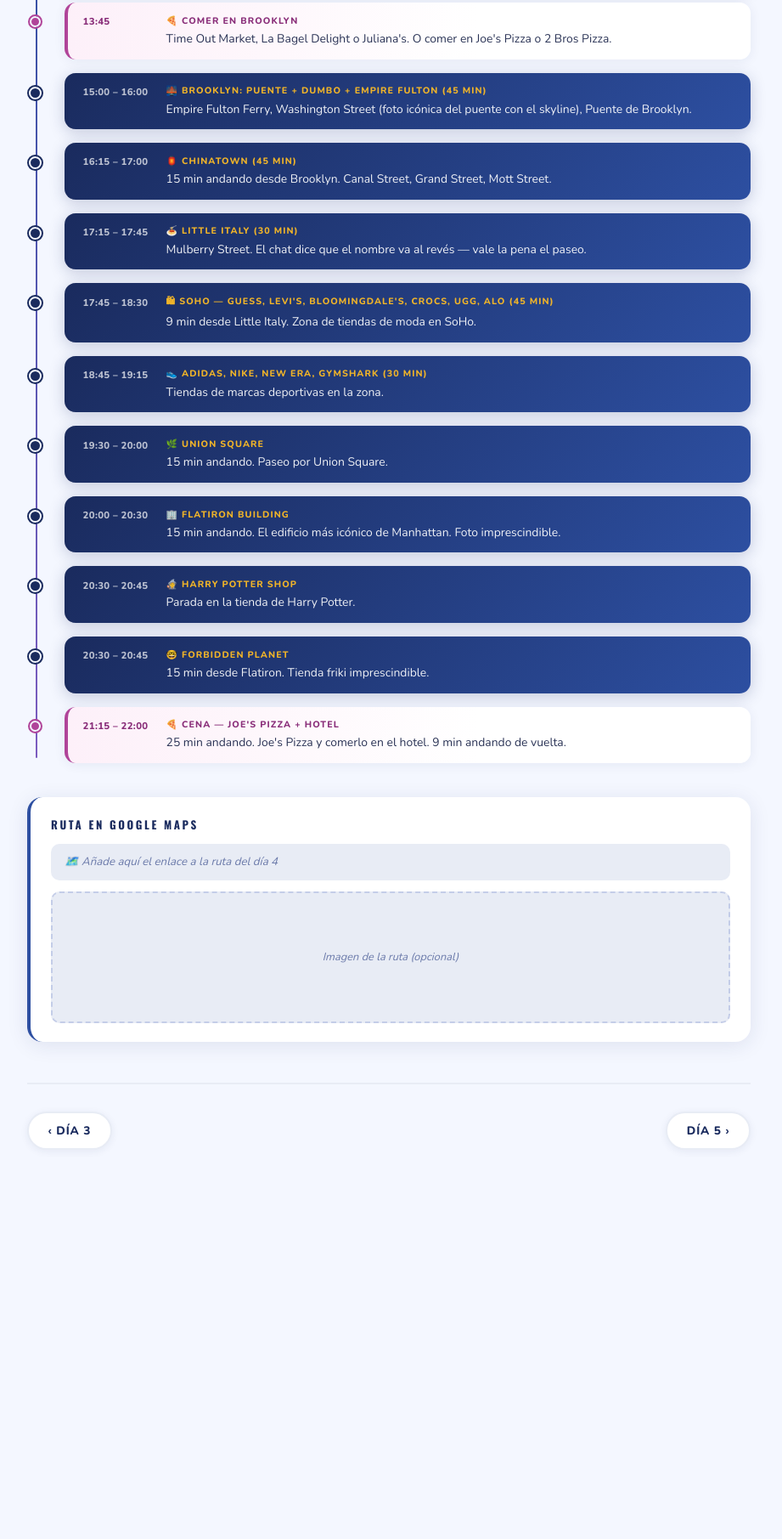
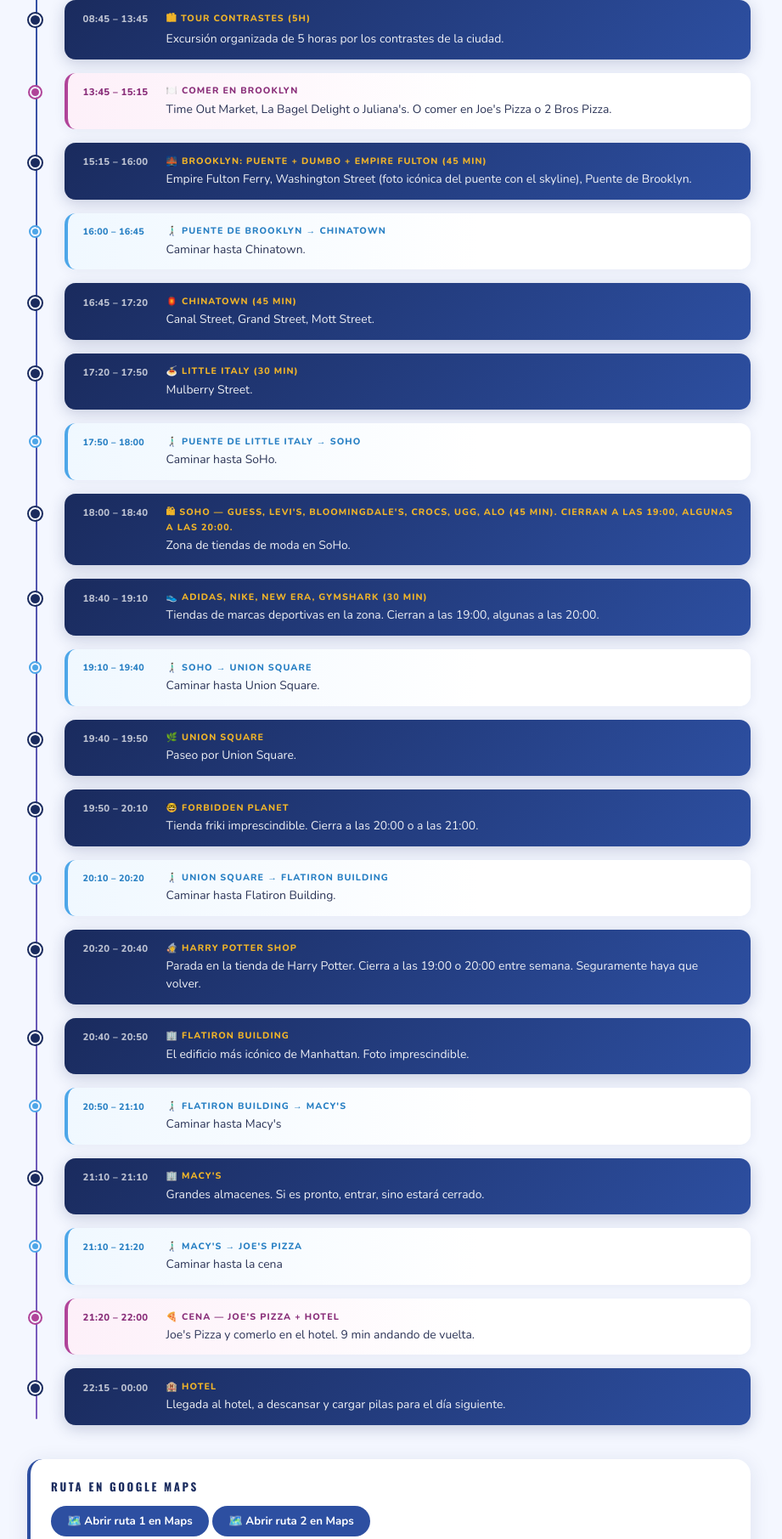
Before and after one commit to Mjorda05/nyc-trip, a plain HTML site: page days/dia4.html in a window 1280 px wide. Shown: the part 822-2633 px from the top of the page at 85% size, without its empty margins (182-1103 px from the left). Before the commit the page ends 2255 px from the top, so only its background shows below. Drawn offline with nearby package versions, Linux system fonts and the light colour scheme.

Commit message:
Día 4 terminado
Updated the itinerary for Day 4 with new images, timeline adjustments, and added Google Maps links.

```diff
--- a/days/dia4.html
+++ b/days/dia4.html
@@ -29,10 +29,13 @@
 
   <main class="day-content">
     <div class="photo-gallery">
-      <img src="https://images.unsplash.com/photo-1551634979-2b11f8c946fe?w=400&q=80" alt="Brooklyn Bridge" />
-      <img src="https://images.unsplash.com/photo-1555697711-cbaff33e3d9e?w=400&q=80" alt="Dumbo" />
-      <img src="https://images.unsplash.com/photo-1536098561742-ca998e48cbcc?w=400&q=80" alt="Chinatown" />
-      <img src="https://images.unsplash.com/photo-1438401171849-74ac270044ee?w=400&q=80" alt="Little Italy" />
+      <img src="../src/queens.jpg" alt="NYC skyline" />
+      <img src="../src/bronx.jpg" alt="NYC skyline" />
+      <img src="../src/brooklyn.jpeg" alt="NYC skyline" />
+      <img src="../src/littleitaly.jpg" alt="NYC skyline" />
+      <img src="../src/chinatown.jpg" alt="NYC skyline" />
+      <img src="../src/unionsquare.jpg" alt="High line" />
+      <img src="../src/flatiron.jpg" alt="NYC skyline" />
     </div>
 
     <section class="timeline-section">
@@ -48,10 +51,21 @@
         <div class="timeline-item ev-transport">
           <div class="timeline-dot"></div>
           <div class="timeline-card">
-            <div class="timeline-time">07:00</div>
+            <div class="timeline-time">06:30 – 7:30</div>
             <div>
               <div class="timeline-label">🏃 Posibilidad salir a correr</div>
-              <div class="timeline-desc">Opcional: salida matutina a correr antes del tour.</div>
+              <div class="timeline-desc">Opcional: salida matutina a correr antes del tour. Hay 1 km hasta Central Park.</div>
+            </div>
+          </div>
+        </div>
+
+        <div class="timeline-item ev-food">
+          <div class="timeline-dot"></div>
+          <div class="timeline-card">
+            <div class="timeline-time">07:30 – 08:45</div>
+            <div>
+              <div class="timeline-label">☕ Desayuno</div>
+              <div class="timeline-desc">Deli, 7 Eleven o Matto Espresso — cafés express cerca del hotel.</div>
             </div>
           </div>
         </div>
@@ -70,9 +84,9 @@
         <div class="timeline-item ev-food">
           <div class="timeline-dot"></div>
           <div class="timeline-card">
-            <div class="timeline-time">13:45</div>
+            <div class="timeline-time">13:45 – 15:15</div>
             <div>
-              <div class="timeline-label">🍕 Comer en Brooklyn</div>
+              <div class="timeline-label">🍽️ Comer en Brooklyn</div>
               <div class="timeline-desc">Time Out Market, La Bagel Delight o Juliana's. O comer en Joe's Pizza o 2 Bros Pizza.</div>
             </div>
           </div>
@@ -81,7 +95,7 @@
         <div class="timeline-item ev-visit">
           <div class="timeline-dot"></div>
           <div class="timeline-card">
-            <div class="timeline-time">15:00 – 16:00</div>
+            <div class="timeline-time">15:15 – 16:00</div>
             <div>
               <div class="timeline-label">🌉 Brooklyn: Puente + Dumbo + Empire Fulton (45 min)</div>
               <div class="timeline-desc">Empire Fulton Ferry, Washington Street (foto icónica del puente con el skyline), Puente de Brooklyn.</div>
@@ -89,13 +103,13 @@
           </div>
         </div>
 
-        <div class="timeline-item ev-visit">
+        <div class="timeline-item ev-transport">
           <div class="timeline-dot"></div>
           <div class="timeline-card">
-            <div class="timeline-time">16:15 – 17:00</div>
+            <div class="timeline-time">16:00 – 16:45</div>
             <div>
-              <div class="timeline-label">🏮 Chinatown (45 min)</div>
-              <div class="timeline-desc">15 min andando desde Brooklyn. Canal Street, Grand Street, Mott Street.</div>
+              <div class="timeline-label">🚶🏻‍♂️‍➡️ Puente de Brooklyn → Chinatown</div>
+              <div class="timeline-desc">Caminar hasta Chinatown.</div>
             </div>
           </div>
         </div>
@@ -103,10 +117,10 @@
         <div class="timeline-item ev-visit">
           <div class="timeline-dot"></div>
           <div class="timeline-card">
-            <div class="timeline-time">17:15 – 17:45</div>
+            <div class="timeline-time">16:45 – 17:20</div>
             <div>
-              <div class="timeline-label">🍝 Little Italy (30 min)</div>
-              <div class="timeline-desc">Mulberry Street. El chat dice que el nombre va al revés — vale la pena el paseo.</div>
+              <div class="timeline-label">🏮 Chinatown (45 min)</div>
+              <div class="timeline-desc">Canal Street, Grand Street, Mott Street.</div>
             </div>
           </div>
         </div>
@@ -114,10 +128,21 @@
         <div class="timeline-item ev-visit">
           <div class="timeline-dot"></div>
           <div class="timeline-card">
-            <div class="timeline-time">17:45 – 18:30</div>
+            <div class="timeline-time">17:20 – 17:50</div>
             <div>
-              <div class="timeline-label">🛍 SoHo — Guess, Levi's, Bloomingdale's, Crocs, UGG, Alo (45 min)</div>
-              <div class="timeline-desc">9 min desde Little Italy. Zona de tiendas de moda en SoHo.</div>
+              <div class="timeline-label">🍝 Little Italy (30 min)</div>
+              <div class="timeline-desc">Mulberry Street.</div>
+            </div>
+          </div>
+        </div>
+
+        <div class="timeline-item ev-transport">
+          <div class="timeline-dot"></div>
+          <div class="timeline-card">
+            <div class="timeline-time">17:50 – 18:00</div>
+            <div>
+              <div class="timeline-label">🚶🏻‍♂️‍➡️ Puente de Little Italy → SoHo</div>
+              <div class="timeline-desc">Caminar hasta SoHo.</div>
             </div>
           </div>
         </div>
@@ -125,10 +150,10 @@
         <div class="timeline-item ev-visit">
           <div class="timeline-dot"></div>
           <div class="timeline-card">
-            <div class="timeline-time">18:45 – 19:15</div>
+            <div class="timeline-time">18:00 – 18:40</div>
             <div>
-              <div class="timeline-label">👟 Adidas, Nike, New Era, Gymshark (30 min)</div>
-              <div class="timeline-desc">Tiendas de marcas deportivas en la zona.</div>
+              <div class="timeline-label">🛍 SoHo — Guess, Levi's, Bloomingdale's, Crocs, UGG, Alo (45 min). Cierran a las 19:00, algunas a las 20:00.</div>
+              <div class="timeline-desc">Zona de tiendas de moda en SoHo.</div>
             </div>
           </div>
         </div>
@@ -136,54 +161,142 @@
         <div class="timeline-item ev-visit">
           <div class="timeline-dot"></div>
           <div class="timeline-card">
-            <div class="timeline-time">19:30 – 20:00</div>
+            <div class="timeline-time">18:40 – 19:10</div>
             <div>
-              <div class="timeline-label">🌿 Union Square</div>
-              <div class="timeline-desc">15 min andando. Paseo por Union Square.</div>
+              <div class="timeline-label">👟 Adidas, Nike, New Era, Gymshark (30 min)</div>
+              <div class="timeline-desc">Tiendas de marcas deportivas en la zona. Cierran a las 19:00, algunas a las 20:00.</div>
             </div>
           </div>
         </div>
 
-        <div class="timeline-item ev-visit">
+
+        <div class="timeline-item ev-transport">
           <div class="timeline-dot"></div>
           <div class="timeline-card">
-            <div class="timeline-time">20:00 – 20:30</div>
+            <div class="timeline-time">19:10 – 19:40</div>
             <div>
-              <div class="timeline-label">🏢 Flatiron Building</div>
-              <div class="timeline-desc">15 min andando. El edificio más icónico de Manhattan. Foto imprescindible.</div>
+              <div class="timeline-label">🚶🏻‍♂️‍➡️ Soho → Union Square</div>
+              <div class="timeline-desc">Caminar hasta Union Square.</div>
             </div>
           </div>
         </div>
 
+
         <div class="timeline-item ev-visit">
           <div class="timeline-dot"></div>
           <div class="timeline-card">
-            <div class="timeline-time">20:30 – 20:45</div>
+            <div class="timeline-time">19:40 – 19:50</div>
             <div>
-              <div class="timeline-label">🧙 Harry Potter Shop</div>
-              <div class="timeline-desc">Parada en la tienda de Harry Potter.</div>
+              <div class="timeline-label">🌿 Union Square</div>
+              <div class="timeline-desc">Paseo por Union Square.</div>
             </div>
           </div>
         </div>
 
+
         <div class="timeline-item ev-visit">
           <div class="timeline-dot"></div>
           <div class="timeline-card">
-            <div class="timeline-time">20:30 – 20:45</div>
+            <div class="timeline-time">19:50 – 20:10</div>
             <div>
               <div class="timeline-label">🤓 Forbidden Planet</div>
-              <div class="timeline-desc">15 min desde Flatiron. Tienda friki imprescindible.</div>
+              <div class="timeline-desc">Tienda friki imprescindible. Cierra a las 20:00 o a las 21:00.</div>
             </div>
           </div>
         </div>
 
+
+        <div class="timeline-item ev-transport">
+          <div class="timeline-dot"></div>
+          <div class="timeline-card">
+            <div class="timeline-time">20:10 – 20:20</div>
+            <div>
+              <div class="timeline-label">🚶🏻‍♂️‍➡️ Union Square → Flatiron Building</div>
+              <div class="timeline-desc">Caminar hasta Flatiron Building.</div>
+            </div>
+          </div>
+        </div>
+
+
+        <div class="timeline-item ev-visit">
+          <div class="timeline-dot"></div>
+          <div class="timeline-card">
+            <div class="timeline-time">20:20 – 20:40</div>
+            <div>
+              <div class="timeline-label">🧙 Harry Potter Shop</div>
+              <div class="timeline-desc">Parada en la tienda de Harry Potter. Cierra a las 19:00 o 20:00 entre semana. Seguramente haya que volver.</div>
+            </div>
+          </div>
+        </div>
+
+
+        <div class="timeline-item ev-visit">
+          <div class="timeline-dot"></div>
+          <div class="timeline-card">
+            <div class="timeline-time">20:40 – 20:50</div>
+            <div>
+              <div class="timeline-label">🏢 Flatiron Building</div>
+              <div class="timeline-desc">El edificio más icónico de Manhattan. Foto imprescindible.</div>
+            </div>
+          </div>
+        </div>
+
+
+        <div class="timeline-item ev-transport">
+          <div class="timeline-dot"></div>
+          <div class="timeline-card">
+            <div class="timeline-time">20:50 – 21:10</div>
+            <div>
+              <div class="timeline-label">🚶🏻‍♂️‍➡️ Flatiron Building → Macy's</div>
+              <div class="timeline-desc">Caminar hasta Macy's</div>
+            </div>
+          </div>
+        </div>
+
+
+        <div class="timeline-item ev-visit">
+          <div class="timeline-dot"></div>
+          <div class="timeline-card">
+            <div class="timeline-time">21:10 – 21:10</div>
+            <div>
+              <div class="timeline-label">🏢 Macy's</div>
+              <div class="timeline-desc">Grandes almacenes. Si es pronto, entrar, sino estará cerrado. </div>
+            </div>
+          </div>
+        </div>
+
+
+        <div class="timeline-item ev-transport">
+          <div class="timeline-dot"></div>
+          <div class="timeline-card">
+            <div class="timeline-time">21:10 – 21:20</div>
+            <div>
+              <div class="timeline-label">🚶🏻‍♂️‍➡️ Macy's → Joe's Pizza</div>
+              <div class="timeline-desc">Caminar hasta la cena</div>
+            </div>
+          </div>
+        </div>
+
+
+
         <div class="timeline-item ev-food">
           <div class="timeline-dot"></div>
           <div class="timeline-card">
-            <div class="timeline-time">21:15 – 22:00</div>
+            <div class="timeline-time">21:20 – 22:00</div>
             <div>
               <div class="timeline-label">🍕 Cena — Joe's Pizza + Hotel</div>
-              <div class="timeline-desc">25 min andando. Joe's Pizza y comerlo en el hotel. 9 min andando de vuelta.</div>
+              <div class="timeline-desc">Joe's Pizza y comerlo en el hotel. 9 min andando de vuelta.</div>
+            </div>
+          </div>
+        </div>
+
+          <div class="timeline-item ev-visit">
+          <div class="timeline-dot"></div>
+          <div class="timeline-card">
+            <div class="timeline-time">22:15 – 00:00</div>
+            <div>
+              <div class="timeline-label">🏨 Hotel</div>
+              <div class="timeline-desc">Llegada al hotel, a descansar y cargar pilas para el día siguiente.</div>
             </div>
           </div>
         </div>
@@ -192,10 +305,16 @@
     </section>
 
     <section class="maps-section">
-      <h3>Ruta en Google Maps</h3>
-      <div class="maps-link-placeholder">🗺️ Añade aquí el enlace a la ruta del día 4</div>
-      <div class="maps-img-placeholder">Imagen de la ruta (opcional)</div>
-    </section>
+  <h3>Ruta en Google Maps</h3>
+  <a href="https://maps.app.goo.gl/841r7VBkkpjS7q8h7" target="_blank" class="maps-link-btn">
+    🗺️ Abrir ruta 1 en Maps
+  </a>
+  <a href="https://maps.app.goo.gl/Ya5hDAz8Xagq228T6?g_st=aw" target="_blank" class="maps-link-btn">
+    🗺️ Abrir ruta 2 en Maps
+  </a>
+  <img src="../src/dia4.png" alt="Mapa del día 2" class="mapa-dia">
+</section>
+
 
     <div class="day-nav-arrows">
       <a href="dia3.html" class="day-nav-btn day-nav-prev">‹ Día 3</a>
```
